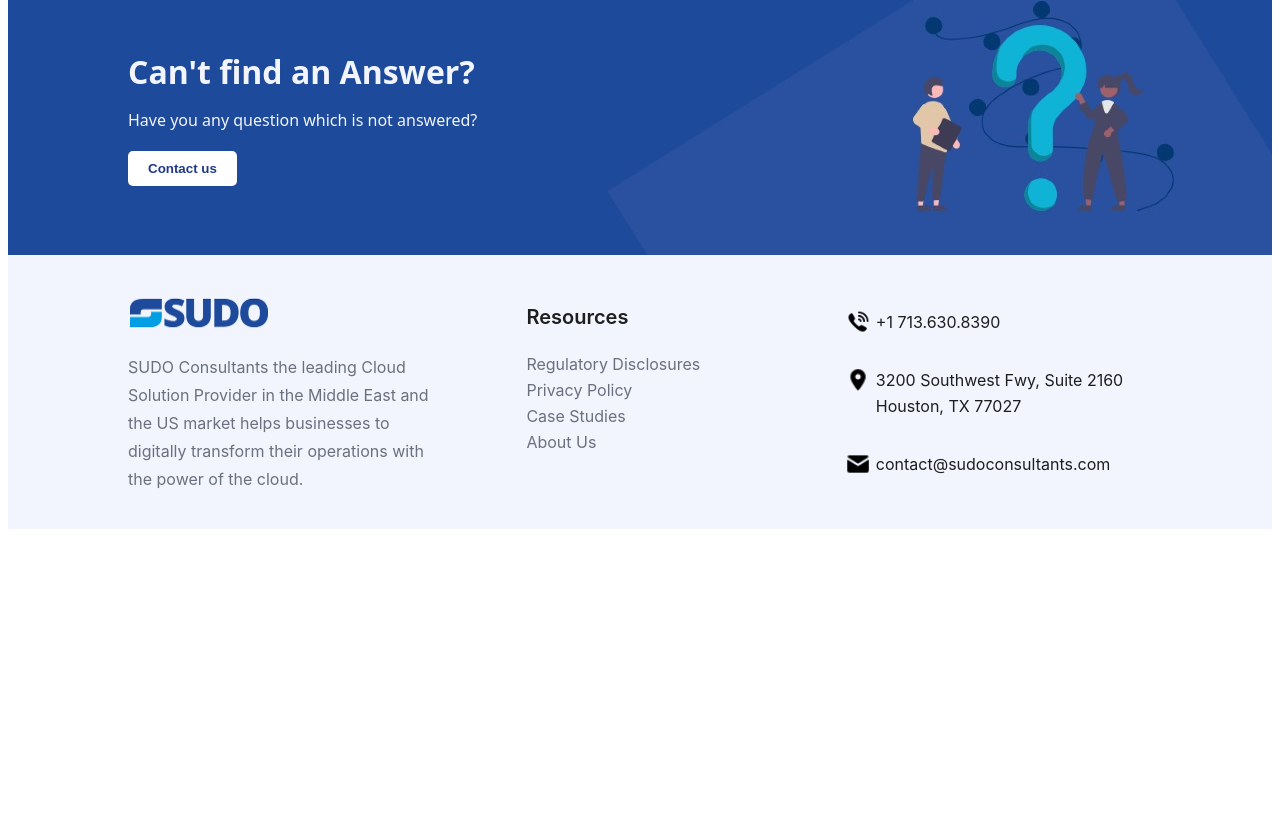
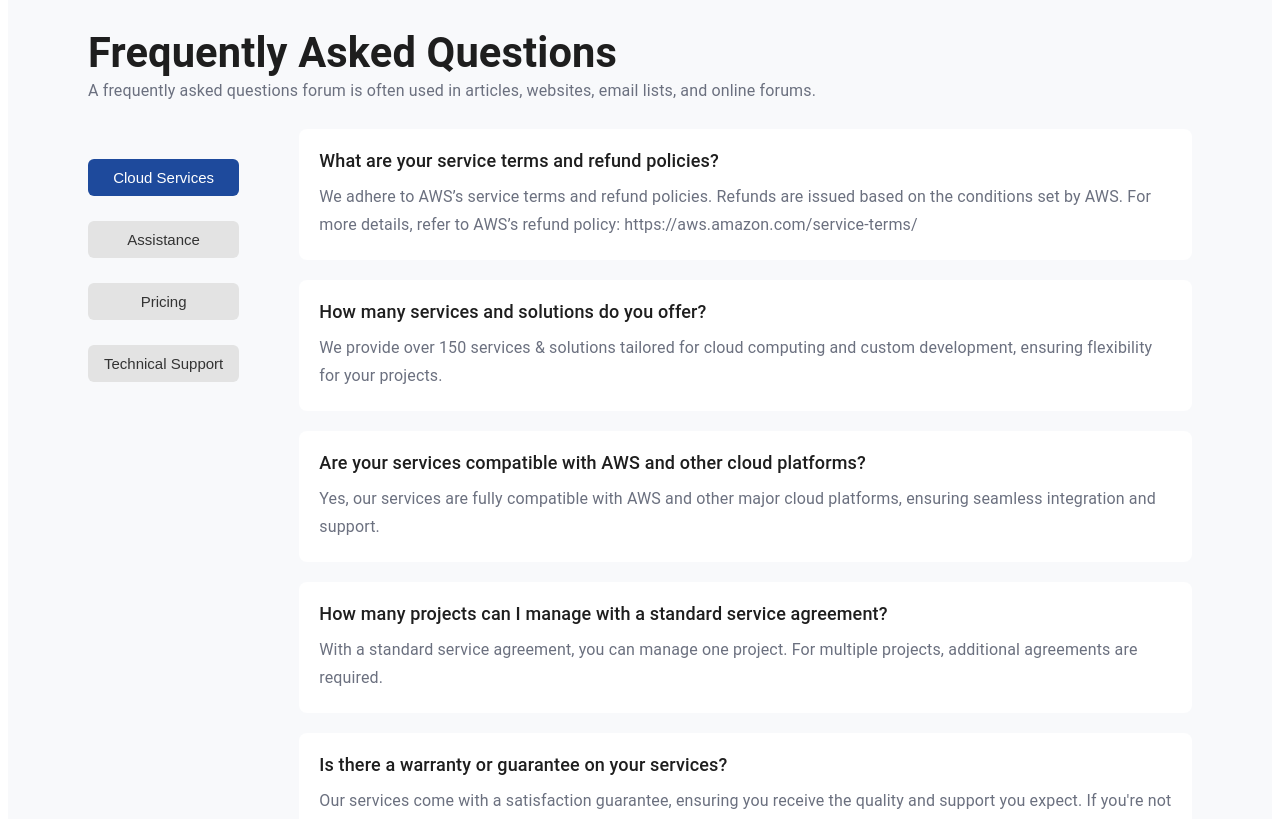
Before and after one commit to rutuja-awalekar/Sudo-LandingPgae, a React (Create React App) app: page / in a window 1280 px wide. Shown: the part 1775-2594 px from the top of the page. Before the commit the page ends 2312 px from the top, so only its background shows below. Built offline with nearby package versions, Linux system fonts and the light colour scheme.

Commit message:
changed code

```diff
--- a/src/App.css
+++ b/src/App.css
@@ -221,7 +221,7 @@ font-family: Inter;
 font-size: var(--Font-size-text-lg, 18px);
 font-style: normal;
 font-weight: 600;
-line-height: var(--Line-height-text-lg, 28px); /* 155.556% */
+line-height: var(--Line-height-text-lg, 28px);
 }
 
 .feature-box2 p {
@@ -236,6 +236,101 @@ line-height: var(--Line-height-text-md, 24px);
 
 /*FAQ-SECTION STYLES*/
 
+.faq-container {
+  padding: 60px 80px;
+  background-color: #f8f9fb;
+  font-family: 'Segoe UI', sans-serif;
+}
+
+.faq-container h2 {
+  color: #1E1E1E;
+font-family: Roboto;
+font-size: 41.6px;
+font-style: normal;
+font-weight: 700;
+line-height: 41.6px;
+letter-spacing: 0.15px;
+margin-bottom: 10px;
+}
+
+.faq-container p {
+color: #6B707F;
+font-family: Roboto;
+font-size: 16px;
+font-style: normal;
+font-weight: 400;
+line-height: 16px;
+letter-spacing: 0.15px;
+margin-top: 5px;
+}
+
+.faq-wrapper {
+  display: flex;
+  gap: 60px;
+  margin-top: 30px;
+
+}
+
+.faq-sidebar {
+  display: flex;
+  flex-direction: column;
+  gap: 25px;
+  min-width: 100px;
+  margin-top: 30px;
+}
+
+.faq-sidebar button {
+  padding: 10px 16px;
+  border: none;
+  background-color: #e3e3e3;
+  color: #333;
+  font-size: 15px;
+  border-radius: 6px;
+  cursor: pointer;
+  transition: 0.3s;
+}
+
+.faq-sidebar button.active,
+.faq-sidebar button:hover {
+  background-color: #1E4A9C;
+  color: white;
+}
+
+.faq-content {
+  flex: 1;
+}
+
+.faq-item {
+  background-color: white;
+  padding: 20px;
+  border-radius: 8px;
+  margin-bottom: 20px;
+  cursor: pointer;
+
+}
+
+
+
+.faq-question {
+  color: #1E1E1E;
+font-family: Roboto;
+font-size: 18px;
+font-style: normal;
+font-weight: 500;
+line-height: 23.4px;
+letter-spacing: 0.15px;
+margin-bottom: 10px;
+}
+
+.faq-answer {
+  color: #6B707F;
+font-family: Roboto;
+font-size: 16px;
+font-style: normal;
+font-weight: 400;
+line-height: 28.8px;
+letter-spacing: 0.15px;
+}
 
 /*SUPPORT-SECTION STYLES*/
 
--- a/src/App.js
+++ b/src/App.js
@@ -3,6 +3,7 @@ import './App.css';
 import Header from './components/Header-Section';
 import SearchSection from './components/Search-Section';
 import FeatureSection from './components/Feature-Section';
+import FAQSection from './components/FAQ-Section';
 import SupportSection from './components/Support-Section';
 import FooterSection from './components/Footer-Section';
 
@@ -13,6 +14,7 @@ function App() {
       <Header />
       <SearchSection />
       <FeatureSection />
+      <FAQSection />
       <SupportSection />
       <FooterSection />
     </div>
--- a/src/components/FAQ-Section.js
+++ b/src/components/FAQ-Section.js
@@ -0,0 +1,134 @@
+import React, { useState } from 'react';
+
+
+const faqData = {
+  "Cloud Services": [
+    {
+      question: "What are your service terms and refund policies?",
+      answer: "We adhere to AWS’s service terms and refund policies. Refunds are issued based on the conditions set by AWS. For more details, refer to AWS’s refund policy: https://aws.amazon.com/service-terms/"
+    },
+    {
+      question: "How many services and solutions do you offer?",
+      answer: "We provide over 150 services & solutions tailored for cloud computing and custom development, ensuring flexibility for your projects."
+    },
+    {
+      question: "Are your services compatible with AWS and other cloud platforms?",
+      answer: "Yes, our services are fully compatible with AWS and other major cloud platforms, ensuring seamless integration and support."
+    },
+    {
+      question: "How many projects can I manage with a standard service agreement?",
+      answer: "With a standard service agreement, you can manage one project. For multiple projects, additional agreements are required."
+    },
+    {
+      question: "Is there a warranty or guarantee on your services?",
+      answer: "Our services come with a satisfaction guarantee, ensuring you receive the quality and support you expect. If you're not satisfied, we will work with you to resolve any issues."
+    }
+  ],
+  "Assistance": [
+   {
+      question: "What are your service terms and refund policies?",
+      answer: "We adhere to AWS’s service terms and refund policies. Refunds are issued based on the conditions set by AWS. For more details, refer to AWS’s refund policy: https://aws.amazon.com/service-terms/"
+    },
+    {
+      question: "How many services and solutions do you offer?",
+      answer: "We provide over 150 services & solutions tailored for cloud computing and custom development, ensuring flexibility for your projects."
+    },
+    {
+      question: "Are your services compatible with AWS and other cloud platforms?",
+      answer: "Yes, our services are fully compatible with AWS and other major cloud platforms, ensuring seamless integration and support."
+    },
+    {
+      question: "How many projects can I manage with a standard service agreement?",
+      answer: "With a standard service agreement, you can manage one project. For multiple projects, additional agreements are required."
+    },
+    {
+      question: "Is there a warranty or guarantee on your services?",
+      answer: "Our services come with a satisfaction guarantee, ensuring you receive the quality and support you expect. If you're not satisfied, we will work with you to resolve any issues."
+    }
+  ],
+  "Pricing": [
+   {
+      question: "What are your service terms and refund policies?",
+      answer: "We adhere to AWS’s service terms and refund policies. Refunds are issued based on the conditions set by AWS. For more details, refer to AWS’s refund policy: https://aws.amazon.com/service-terms/"
+    },
+    {
+      question: "How many services and solutions do you offer?",
+      answer: "We provide over 150 services & solutions tailored for cloud computing and custom development, ensuring flexibility for your projects."
+    },
+    {
+      question: "Are your services compatible with AWS and other cloud platforms?",
+      answer: "Yes, our services are fully compatible with AWS and other major cloud platforms, ensuring seamless integration and support."
+    },
+    {
+      question: "How many projects can I manage with a standard service agreement?",
+      answer: "With a standard service agreement, you can manage one project. For multiple projects, additional agreements are required."
+    },
+    {
+      question: "Is there a warranty or guarantee on your services?",
+      answer: "Our services come with a satisfaction guarantee, ensuring you receive the quality and support you expect. If you're not satisfied, we will work with you to resolve any issues."
+    }
+  ],
+  "Technical Support": [
+    {
+      question: "What are your service terms and refund policies?",
+      answer: "We adhere to AWS’s service terms and refund policies. Refunds are issued based on the conditions set by AWS. For more details, refer to AWS’s refund policy: https://aws.amazon.com/service-terms/"
+    },
+    {
+      question: "How many services and solutions do you offer?",
+      answer: "We provide over 150 services & solutions tailored for cloud computing and custom development, ensuring flexibility for your projects."
+    },
+    {
+      question: "Are your services compatible with AWS and other cloud platforms?",
+      answer: "Yes, our services are fully compatible with AWS and other major cloud platforms, ensuring seamless integration and support."
+    },
+    {
+      question: "How many projects can I manage with a standard service agreement?",
+      answer: "With a standard service agreement, you can manage one project. For multiple projects, additional agreements are required."
+    },
+    {
+      question: "Is there a warranty or guarantee on your services?",
+      answer: "Our services come with a satisfaction guarantee, ensuring you receive the quality and support you expect. If you're not satisfied, we will work with you to resolve any issues."
+    }
+  ]
+};
+
+const FAQSection = () => {
+  const [selectedCategory, setSelectedCategory] = useState('Cloud Services');
+
+  const handleCategoryClick = (category) => {
+    setSelectedCategory(category);
+  };
+
+  return (
+    <div className="faq-container">
+      <h2>Frequently Asked Questions</h2>
+      <p>
+        A frequently asked questions forum is often used in articles, websites, email lists, and online forums.
+      </p>
+      <div className="faq-wrapper">
+        <div className="faq-sidebar">
+          {Object.keys(faqData).map((category) => (
+            <button
+              key={category}
+              className={`faqCategory ${selectedCategory === category ? 'active' : ''}`}
+              onClick={() => handleCategoryClick(category)}
+            >
+              {category}
+            </button>
+          ))}
+        </div>
+        <div className="faq-content">
+          {faqData[selectedCategory].map((faq, index) => (
+            <div key={index} className="faq-item">
+              <div className="faq-question">{faq.question}</div>
+              <div className="faq-answer">{faq.answer}</div>
+            </div>
+          ))}
+        </div>
+      </div>
+    </div>
+  );
+};
+
+
+export default FAQSection;
```
